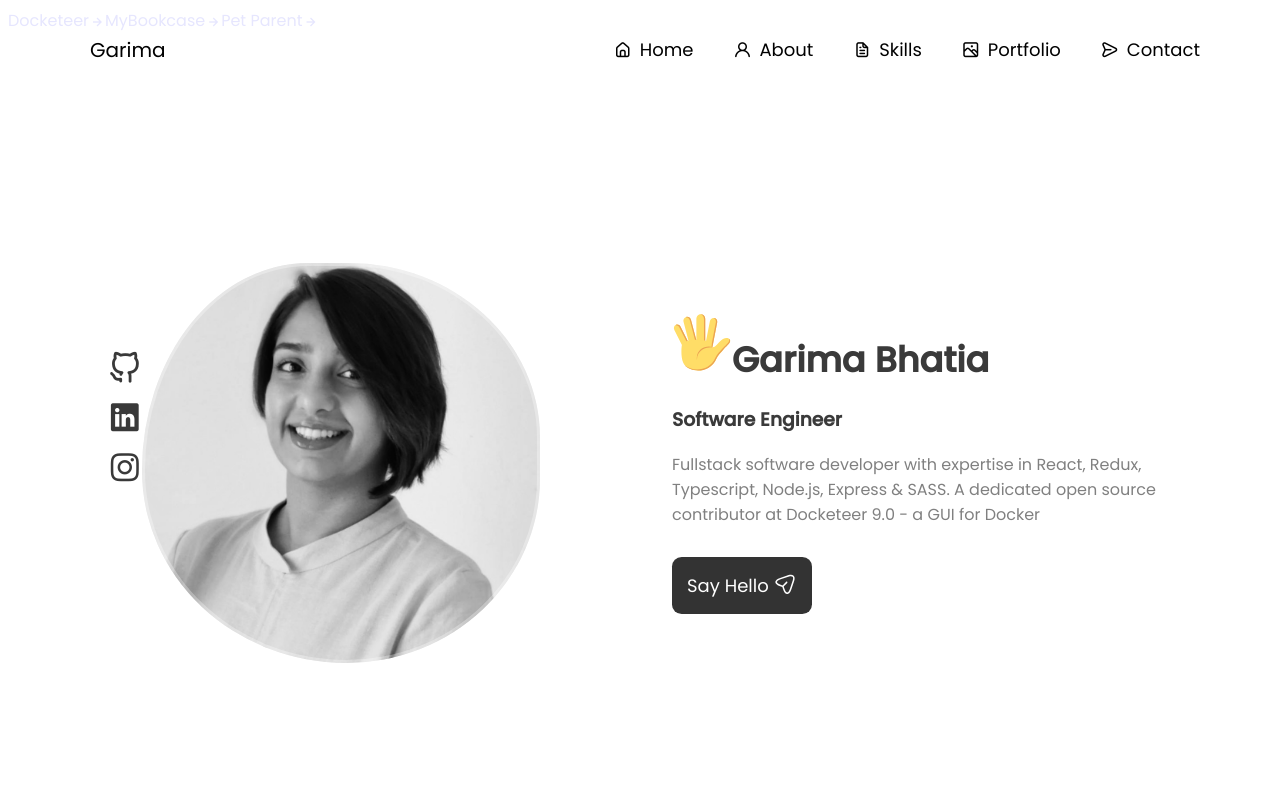
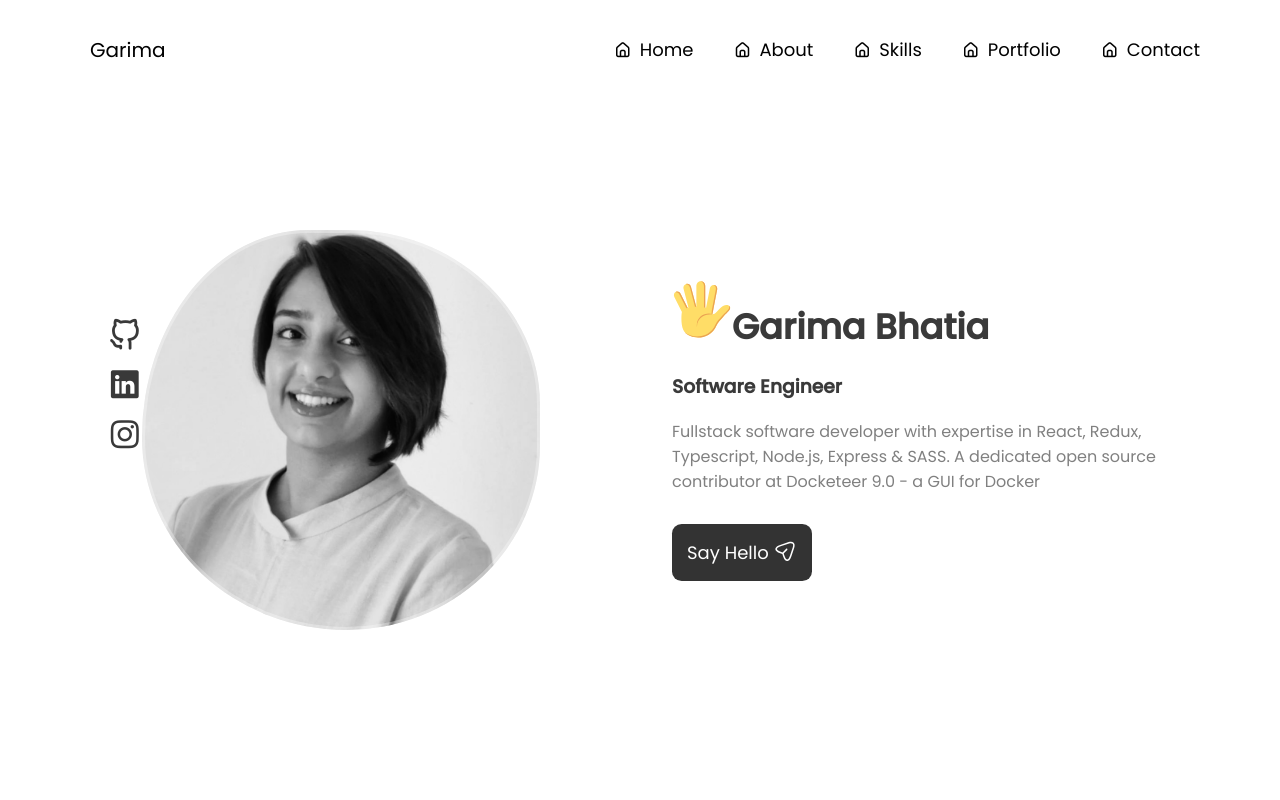
Before and after one commit to GarimaB06/portfolio, a React (Create React App) app: page / in a window 1280 px wide. Shown: the top 800 px of the page. Built offline with nearby package versions, Linux system fonts and the light colour scheme.

Commit message:
created correct routes and hashlinks to navigate away and to the home page of the application

```diff
--- a/package.json
+++ b/package.json
@@ -12,6 +12,7 @@
 		"react-dom": "^18.2.0",
 		"react-router": "^6.14.2",
 		"react-router-dom": "^6.14.2",
+		"react-router-hash-link": "^2.4.3",
 		"react-scripts": "5.0.1",
 		"sass": "^1.58.3",
 		"web-vitals": "^2.1.4"
--- a/src/App.js
+++ b/src/App.js
@@ -6,47 +6,27 @@ import Skills from './components/Skills'
 import Work from './components/Work'
 import Testimonials from './components/Testimonials'
 import Contact from './components/Contact'
-import { BrowserRouter as Router, Routes, Route, Link } from "react-router-dom";
-// import WebProjects from "./WebProjects";
+import { BrowserRouter as Router, Routes, Route, Link, BrowserRouter } from "react-router-dom";
 import DocketeerDemo from "./components/DocketeerDemo"
 import BookCaseDemo from "./components/BookCaseDemo";
 import PetParentDemo from "./components/PetParentDemo";
+
 function App() {
   return (
     <div className="App">
-      <Header />
       <main className="main">
-        {/* <Home />
-        <About />
-        <Skills />
-        <Work />
-        <Testimonials />
-        <Contact /> */}
-        {/* <WebProjects/> */}
         <Router>
-				<div>
-					<Link to="/docketeer">
-						Docketeer
-						<i className="bx bx-right-arrow-alt work__button-icon"></i>
-					</Link>
-					<Link to="/bookcase">
-						MyBookcase
-						<i className="bx bx-right-arrow-alt work__button-icon"></i>
-					</Link>
-					<Link to="/petparent">
-						Pet Parent
-						<i className="bx bx-right-arrow-alt work__button-icon"></i>
-					</Link>
-				</div>
+          <Header/>
           <Routes>
-          <Route exact path='/' element={<>
-           <Home />
-        <About />
+          <Route path='/' element={
+          <>
+          <Home/>
+          <About/>
           <Skills />
            <Work />
            <Testimonials />
           <Contact />
-          </>}></Route>
+          </>}/>
 		      <Route path="/docketeer" element={<DocketeerDemo />}></Route>
 					<Route path="/bookcase" element={<BookCaseDemo />}></Route>
 					<Route path="/petparent" element={<PetParentDemo />}></Route>
--- a/src/components/Content.jsx
+++ b/src/components/Content.jsx
@@ -26,18 +26,21 @@ export const ProjectsContent = [
 		image: Work1,
 		title: "Docketeer",
 		category: "desktop",
+		route: "/docketeer",
 	},
 	{
 		id: 2,
 		image: Work2,
 		title: "My Book Case",
 		category: "web",
+		route: "/bookcase",
 	},
 	{
 		id: 3,
 		image: Work3,
 		title: "Pet Parent",
 		category: "web",
+		route: "/petparent",
 	},
 ];
 
--- a/src/components/Header.jsx
+++ b/src/components/Header.jsx
@@ -1,6 +1,6 @@
 import React, { useState } from "react";
 import "../styles/header.scss";
-import { Link } from "react-router-dom";
+import { HashLink } from "react-router-hash-link";
 const Header = () => {
 	const [Toggle, showMenu] = useState(false);
 
@@ -13,31 +13,31 @@ const Header = () => {
 				<div className={Toggle ? "hide-menu" : "nav-menu"}>
 					<ul className="nav-list grid">
 						<li className="nav-item">
-							<a href="#home" className="nav-link">
+							<HashLink to="/#home" className="nav-link">
 								<i className="uil uil-estate nav-icon"></i>Home
-							</a>
+							</HashLink>
 						</li>
 						<li className="nav-item">
-							<a href="#about" className="nav-link">
-								<i className="uil uil-user nav-icon"></i>About
-							</a>
+							<HashLink to="/#about" className="nav-link">
+								<i className="uil uil-estate nav-icon"></i>About
+							</HashLink>
 						</li>
 						<li className="nav-item">
-							<a href="#skills" className="nav-link">
-								<i className="uil uil-file-alt nav-icon"></i>Skills
-							</a>
+							<HashLink to="/#skills" className="nav-link">
+								<i className="uil uil-estate nav-icon"></i>Skills
+							</HashLink>
 						</li>
 
 						<li className="nav-item">
-							<a href="#portfolio" className="nav-link">
-								<i className="uil uil-scenery nav-icon"></i>Portfolio
-							</a>
+							<HashLink to="/#portfolio" className="nav-link">
+								<i className="uil uil-estate nav-icon"></i>Portfolio
+							</HashLink>
 						</li>
 
 						<li className="nav-item">
-							<a href="#contact" className="nav-link">
-								<i className="uil uil-message nav-icon"></i>Contact
-							</a>
+							<HashLink to="/#contact" className="nav-link">
+								<i className="uil uil-estate nav-icon"></i>Contact
+							</HashLink>
 						</li>
 					</ul>
 					<i
--- a/src/components/Work.jsx
+++ b/src/components/Work.jsx
@@ -1,6 +1,6 @@
 import React from "react";
 import Projects from "./Projects";
-
+// import { Link } from "react-router-dom";
 const Work = () => {
 	return (
 		<section className="recommendations">
--- a/src/components/WorkItems.jsx
+++ b/src/components/WorkItems.jsx
@@ -7,22 +7,11 @@ const WorkItems = ({ item }) => {
 			<div className="work-card" key={item.id}>
 				<img src={item.image} alt="" className="work-image" />
 				<h3 className="work-title">{item.title}</h3>
-			</div>
-			<div>
-				<Link to="/docketeer">
-					Docketeer
-					<i className="bx bx-right-arrow-alt work__button-icon"></i>
-				</Link>
-				<Link to="/bookcase">
-					MyBookcase
-					<i className="bx bx-right-arrow-alt work__button-icon"></i>
-				</Link>
-				<Link to="/petparent">
-					Pet Parent
+				<Link to={item.route}>
+					Click to view more
 					<i className="bx bx-right-arrow-alt work__button-icon"></i>
 				</Link>
 			</div>
-			<div></div>
 		</>
 	);
 };
```
Also changed, not shown: 1 other file (tests, documents, lock files or other folders). Lines whose indentation alone changed are shown as unchanged.
